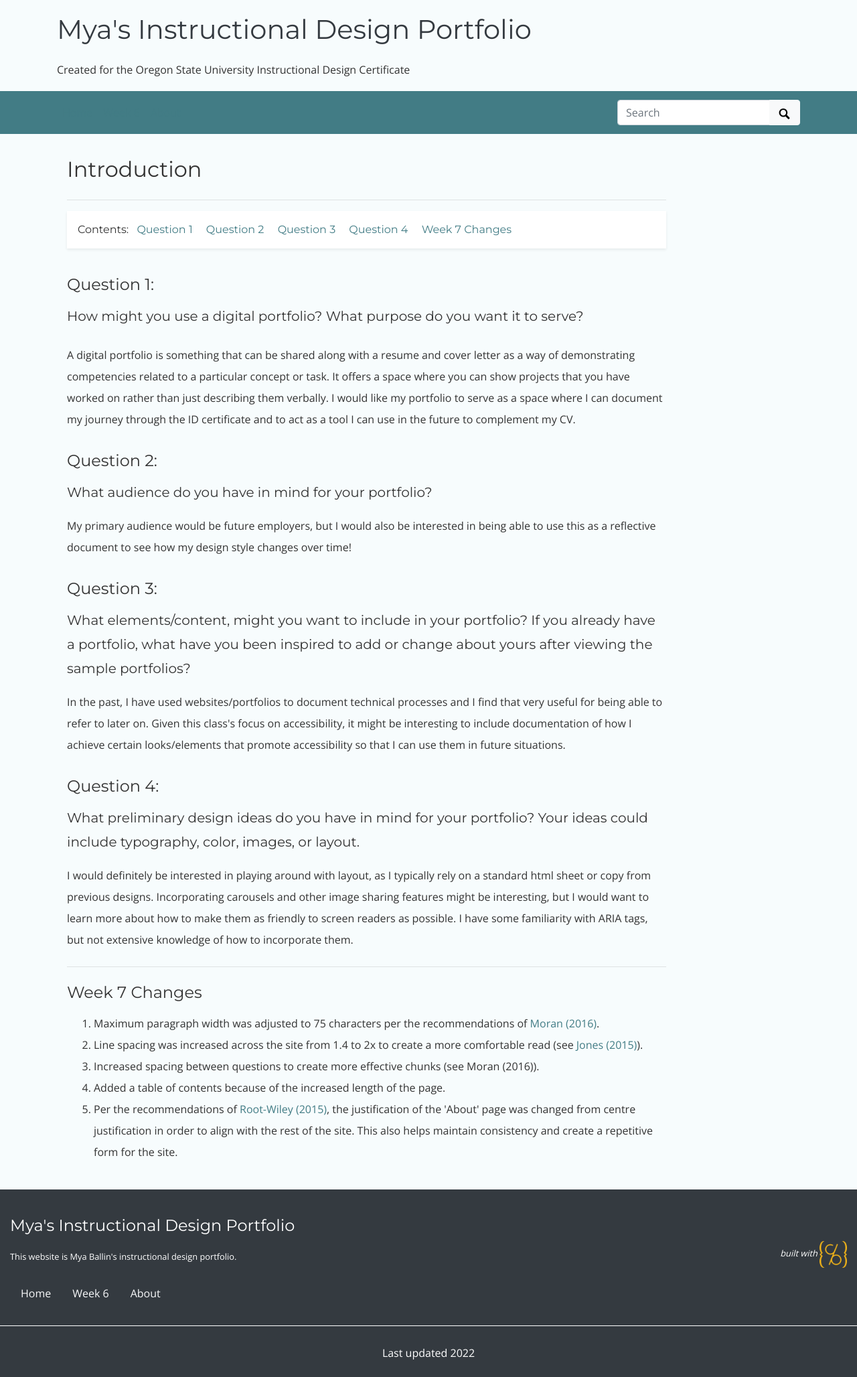
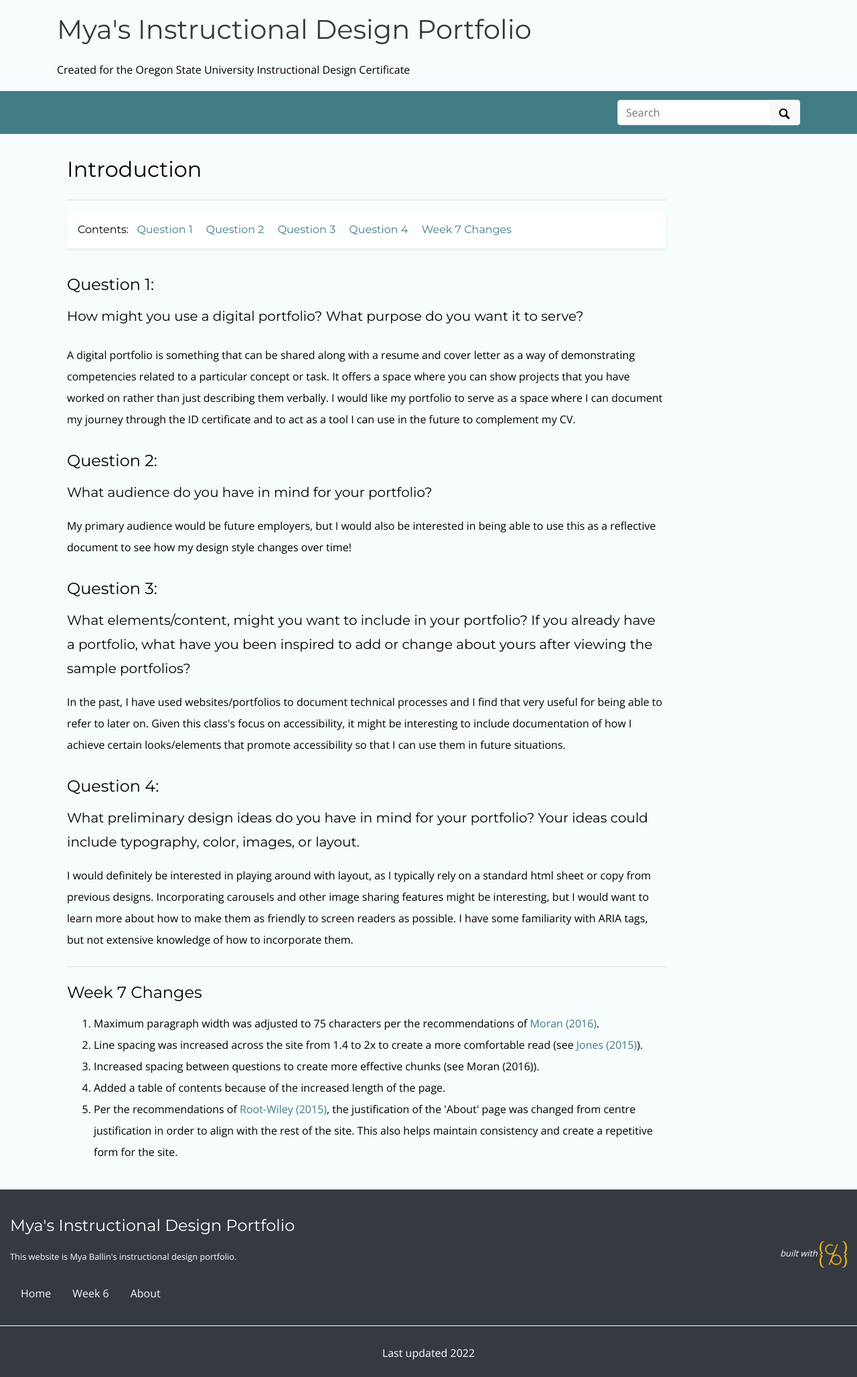
Before and after one commit to mxballin/instructional-design, a Jekyll site: the page built from index.md, in a window 1280 px wide. Shown: the whole page at 67% size. Built offline with Jekyll 4.4.1, drawn with Linux system fonts in a browser that asks for light colours; some web fonts are replaced.

Commit message:
Update _custom.scss

```diff
--- a/_sass/_custom.scss
+++ b/_sass/_custom.scss
@@ -29,7 +29,7 @@ body {
   font-family: 'Open Sans', sans-serif;
   font-size: 16px;
   line-height: 2;
-  color: #333333;
+  color: #000000;
   background-color: #f7fcfd;
 }
 
```
